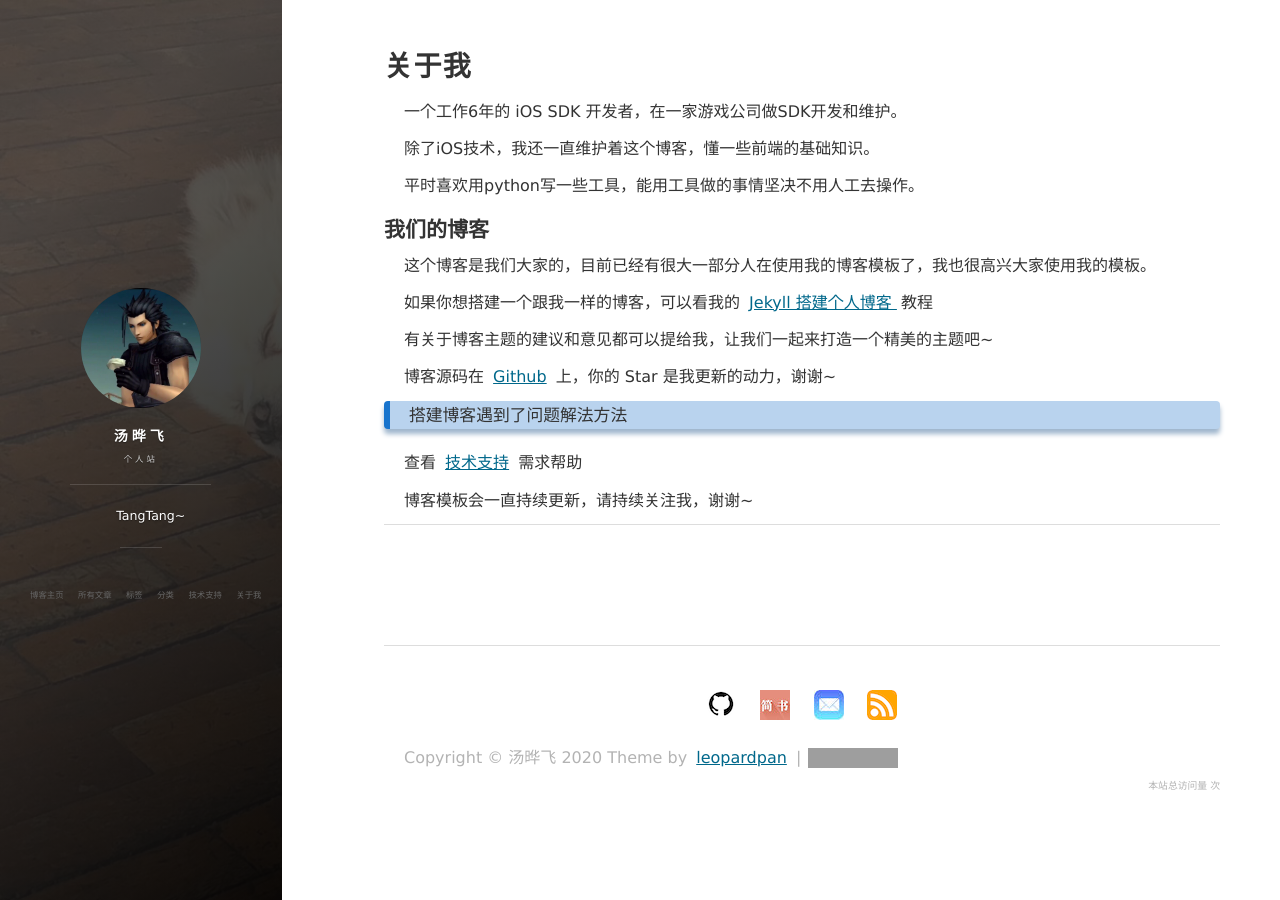
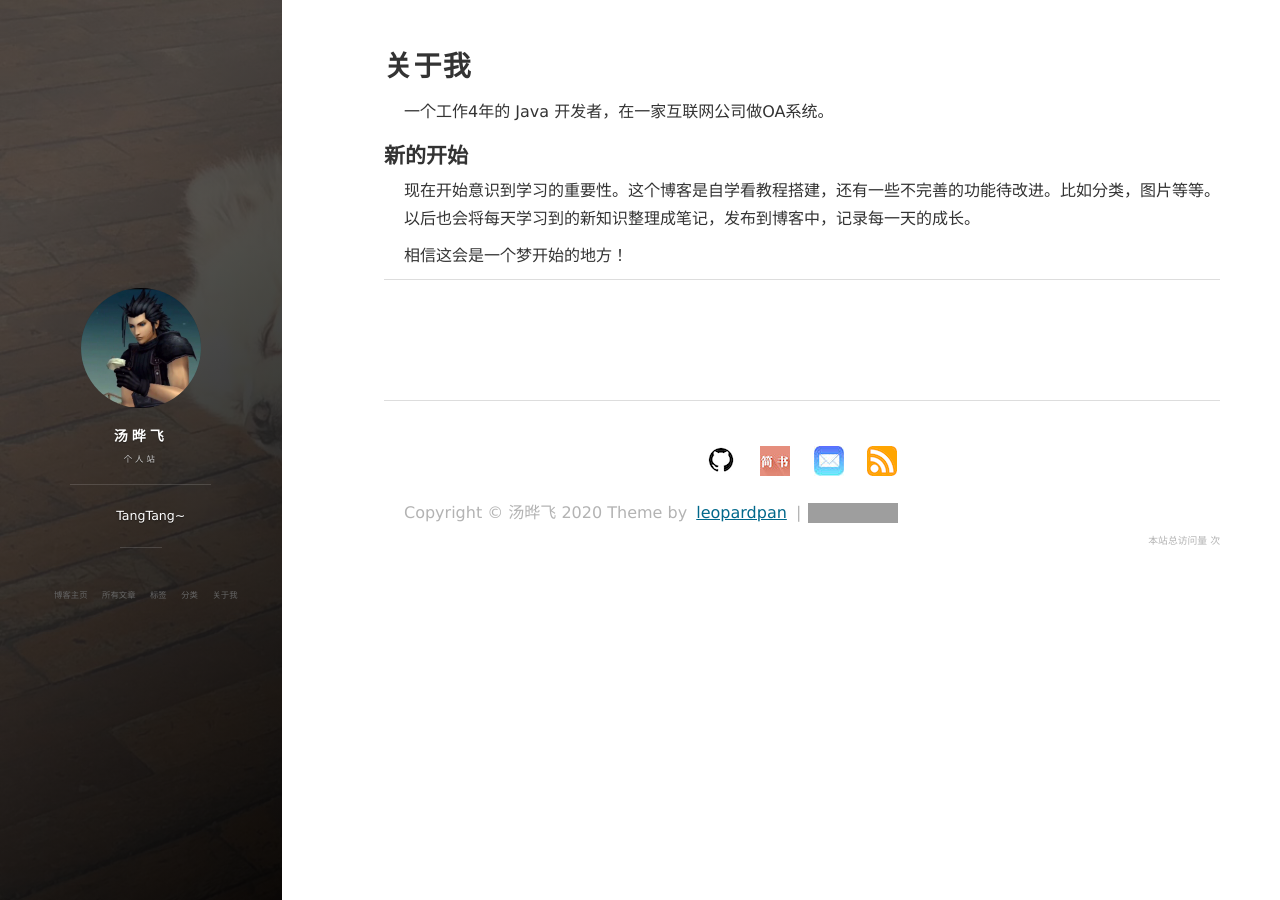
Before and after one commit to aner1001/aner1001.github.io, a Jekyll site: the page built from about.md, in a window 1280 px wide. Built offline with Jekyll 4.4.1, drawn with Linux system fonts in a browser that asks for light colours; nearby versions of some CDN libraries; comment, search, counter and statistics services are not loaded; grey boxes are pictures that could not be loaded.

Commit message:
更新个人信息。去掉技术支持。

```diff
--- a/_config.yml
+++ b/_config.yml
@@ -30,7 +30,7 @@
     github: aner1001
     # zhihu: panpanleopard
     # juejin: xxx
-    jianshu: 2ada30d8d0f7
+    jianshu: 549d6fc5192b
     # twitter:
     mail: 584856024@qq.com
 
@@ -75,7 +75,6 @@
     - {title: 所有文章, description: archive, url: '/archive'}
     - {title: 标签, description: tags, url: '/tags'}
     - {title: 分类, description: tags, url: '/categories'}
-    - {title: 技术支持, description: support, url: '/support'}
     - {title: 关于我, description: about, url: '/about'}
 
 
--- a/about.md
+++ b/about.md
@@ -3,30 +3,14 @@
 title: 关于我
 ---
 
-一个工作6年的 iOS SDK 开发者，在一家游戏公司做SDK开发和维护。
+一个工作4年的 Java 开发者，在一家互联网公司做OA系统。
 
-除了iOS技术，我还一直维护着这个博客，懂一些前端的基础知识。
+<h2> 新的开始 </h2>
 
-平时喜欢用python写一些工具，能用工具做的事情坚决不用人工去操作。
+现在开始意识到学习的重要性。这个博客是自学看教程搭建，还有一些不完善的功能待改进。比如分类，图片等等。
+以后也会将每天学习到的新知识整理成笔记，发布到博客中，记录每一天的成长。
 
-<h2> 我们的博客 </h2>
-
-这个博客是我们大家的，目前已经有很大一部分人在使用我的博客模板了，我也很高兴大家使用我的模板。
-
-如果你想搭建一个跟我一样的博客，可以看我的
-<a href="/2016/10/jekyll_tutorials1/"> Jekyll 搭建个人博客 </a>
-教程
+相信这会是一个梦开始的地方！
 
 
-有关于博客主题的建议和意见都可以提给我，让我们一起来打造一个精美的主题吧~
-
-博客源码在 <a target="_blank" href='https://github.com/leopardpan/leopardpan.github.io/'>Github</a> 上，你的 Star 是我更新的动力，谢谢~
-
-
-<h3> 搭建博客遇到了问题解法方法 </h3>
-
-查看 [技术支持](https://leopardpan.cn/support/) 需求帮助
-
-博客模板会一直持续更新，请持续关注我，谢谢~
-
 {% include comments.html %}
```
Also changed, not shown: support.md (deleted, +0 -55 lines).
